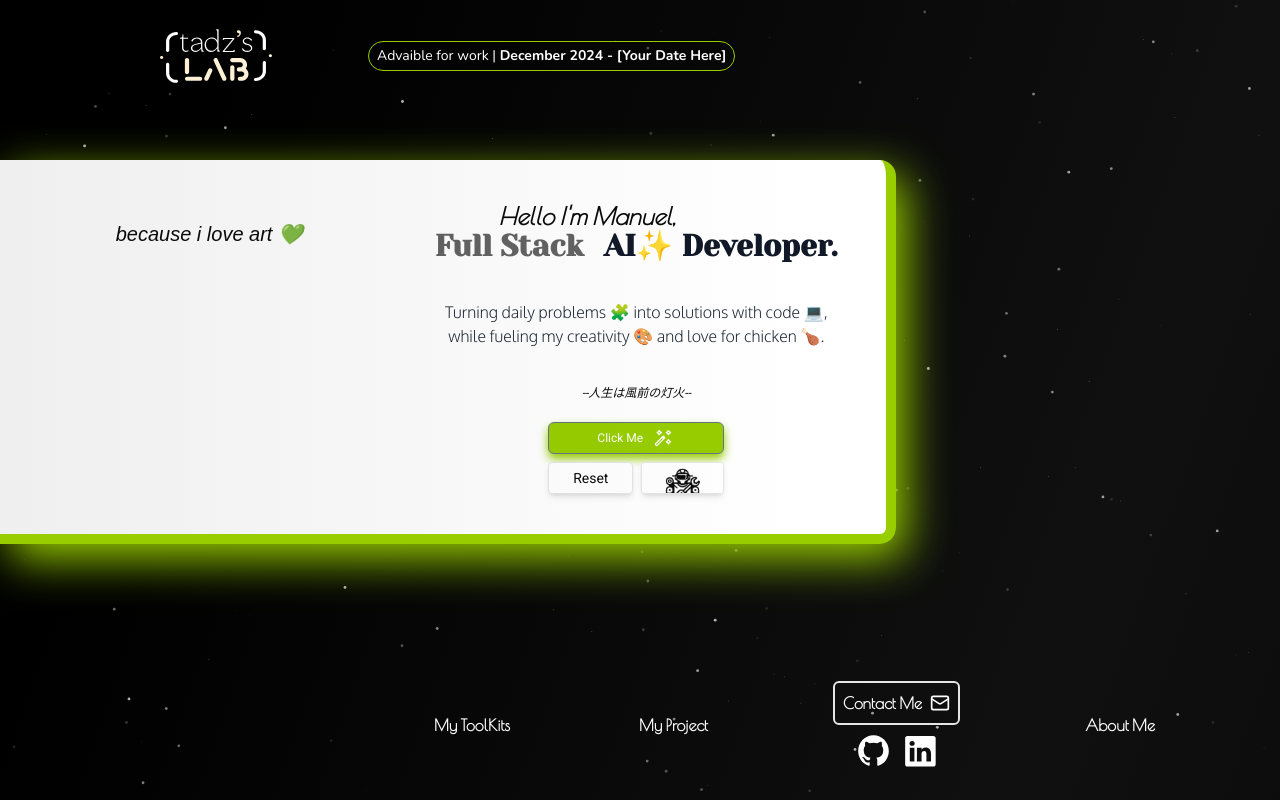
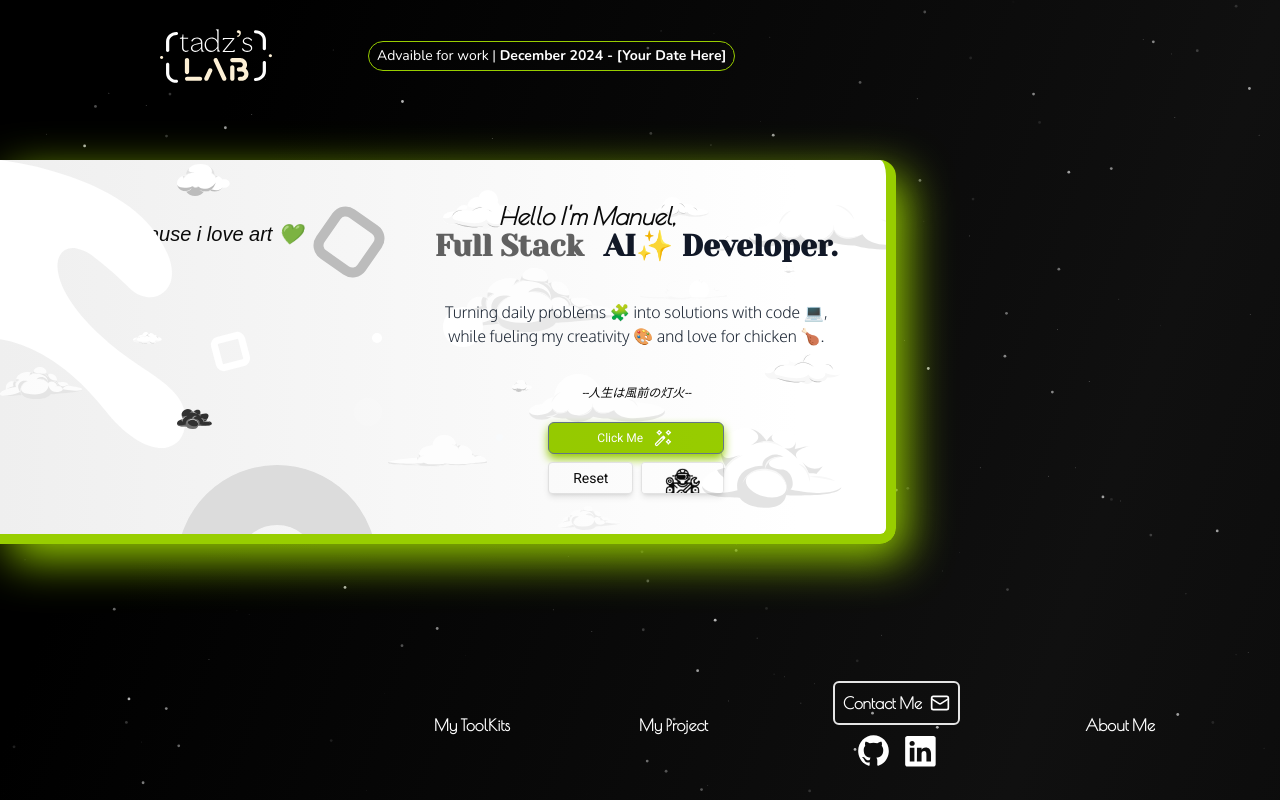
Before and after one commit to Stam2000/project-portfolio, a Next.js app: page / in a window 1280 px wide. Shown: the top 800 px of the page. Built offline with nearby package versions, Linux system fonts and the light colour scheme; a web font is replaced by a local one.

Commit message:
added design

```diff
--- a/app/page.tsx
+++ b/app/page.tsx
@@ -23,7 +23,6 @@ import React from "react";
 
 import { Display } from "@/components/display";
 import { useMediaQuery } from "react-responsive";
-
 import ToolKit from "@/components/toolKit";
 import { motion, useInView } from "framer-motion";
 import { extractBackgroundColors } from "@/lib/utils";
@@ -115,9 +114,10 @@ export default function Home() {
   });
   const [error, setError] = useState<string>("");
   const { isLoading, setIsLoading } = useContext(MyContext);
-
+  const [shadowBox, setShadowBox] = useState(["0px 0px 0px rgba(152,206,0,1)"]);
   const useRe = useRef(null);
   const isInView = useInView(useRe);
+  const [computedValues, setComputedValues] = useState({ lines: 20, dotsEachLine: 7 });
 
   const ca = useMemo(() => {
     return generateTailwindClasses(
@@ -125,6 +125,17 @@ export default function Home() {
       defaultConfig,
     );
   }, [currentLanguage?.colors]);
+
+  const memoizedColors = useMemo(() => {
+    return currentLanguage ? [...ca] : [...defColors];
+  }, [ca]);
+
+  const isMobile = useMediaQuery({ maxWidth: 500 });
+  const isTablet = useMediaQuery({ maxWidth: 768 });
+  const isSmallLaptop = useMediaQuery({ maxWidth: 1024 });
+  const isLaptop = useMediaQuery({ maxWidth: 1280 });
+  const isBigScreen = useMediaQuery({ minWidth: 1440 });
+
 
   const handleReset = () => {
     setChatHistory([]);
@@ -135,47 +146,6 @@ export default function Home() {
     setIsInitialContent(false);
   };
 
-  const memoizedColors = useMemo(() => {
-    return currentLanguage ? [...ca] : [...defColors];
-  }, [ca]);
-
-  const [shadowBox, setShadowBox] = useState(["0px 0px 0px rgba(152,206,0,1)"]);
-
-  const isMobile = useMediaQuery({ maxWidth: 500 });
-  const isTablet = useMediaQuery({ maxWidth: 768 });
-  const isSmallLaptop = useMediaQuery({ maxWidth: 1024 });
-  const isLaptop = useMediaQuery({ maxWidth: 1280 });
-  const isBigScreen = useMediaQuery({ minWidth: 1440 });
-
-  useEffect(() => {
-    const newBgColors = extractBackgroundColors(ca);
-    const lastColor = shiftColors(shadowBox);
-    const lastBg = shiftColors(borderColor);
-    const lastBtColor = shiftColors(btnColor);
-
-    setBorderColor([
-      lastBg!,
-      `${newBgColors[Math.floor(Math.random() * newBgColors.length)]}`,
-    ]);
-
-    setBtnColor([
-      lastBtColor!,
-      `${newBgColors[Math.floor(Math.random() * newBgColors.length)]}`,
-    ]);
-    setBtnShadow([
-      lastColor!,
-      `0px 5px 10px ${
-        newBgColors[Math.floor(Math.random() * newBgColors.length)]
-      }`,
-    ]);
-
-    setShadowBox([
-      lastColor!,
-      `10px 15px 45px ${
-        newBgColors[Math.floor(Math.random() * newBgColors.length)]
-      }`,
-    ]);
-  }, [ca]);
 
   async function handleSubmit() {
     setError("");
@@ -217,7 +187,35 @@ export default function Home() {
     setIsLoading(false);
   }
 
-  const [computedValues, setComputedValues] = useState({ lines: 20, dotsEachLine: 7 });
+  useEffect(() => {
+    const newBgColors = extractBackgroundColors(ca);
+    const lastColor = shiftColors(shadowBox);
+    const lastBg = shiftColors(borderColor);
+    const lastBtColor = shiftColors(btnColor);
+
+    setBorderColor([
+      lastBg!,
+      `${newBgColors[Math.floor(Math.random() * newBgColors.length)]}`,
+    ]);
+
+    setBtnColor([
+      lastBtColor!,
+      `${newBgColors[Math.floor(Math.random() * newBgColors.length)]}`,
+    ]);
+    setBtnShadow([
+      lastColor!,
+      `0px 5px 10px ${
+        newBgColors[Math.floor(Math.random() * newBgColors.length)]
+      }`,
+    ]);
+
+    setShadowBox([
+      lastColor!,
+      `10px 15px 45px ${
+        newBgColors[Math.floor(Math.random() * newBgColors.length)]
+      }`,
+    ]);
+  }, [ca]);
 
   useEffect(() => {
     const dotsEachLine = isTablet ? 3 : isLaptop ? 5 : 7;
@@ -232,6 +230,7 @@ export default function Home() {
         return `#fdf0d5`
       }
   },[currentLanguage])
+
 
   return (
     <main>
@@ -331,7 +330,7 @@ export default function Home() {
               gap-2
               `}
             >
-              {/* <DesignHeader /> */}
+              <DesignHeader />
               <div className="flex items-stretch justify-center w-full md:w-1/2 ">
                 <AnimatePresence mode="wait">
                   {currentLanguage ? (
--- a/components/designHeader.tsx
+++ b/components/designHeader.tsx
@@ -51,30 +51,30 @@ const DesignHeader = () => {
         secondaryColor="#bcbcbc"
         tertiaryColor="#f7f7f7"
       />
-      {isMob && <MySvg6
+      {isMob ? <MySvg6
         className="z-10 opacity-20 absolute h-7 top-[30%]  right-[18%] "
         primaryColor="white"
         secondaryColor="#bcbcbc"
         tertiaryColor="#f7f7f7"
-      />}
+      />:undefined}
       <MySvg
         className="z-0 absolute h-3 top-[46%]  left-[15%] md:top-[46%]  md:right-[23%] "
         primaryColor="white"
         secondaryColor="#bcbcbc"
         tertiaryColor="#f7f7f7"
       />
-      {isMob &&  <MySvg2
+      {isMob ?  <MySvg2
         className="z-10 opacity-40 absolute h-2 top-[28%]  right-[10%] "
         primaryColor="white"
         secondaryColor="#bcbcbc"
         tertiaryColor="#f7f7f7"
-      />}
-      {isMob && <MySvg5
+      />:undefined}
+      {isMob ? <MySvg5
         className="z-0 absolute h-5 top-[10%]  right-[20%] "
         primaryColor="white"
         secondaryColor="#dcdcdc"
         tertiaryColor="#bcbcbc"
-      />}
+      />:undefined}
       {/*Group 1 end*/}
       {/* <MySvg className="absolute h-8  bottom-[40%]  right-[5%] " primaryColor="white" secondaryColor="#bcbcbc" tertiaryColor="#bcbcbc" />
           <MySvg3 className="absolute h-20  bottom-[7%]  right-[5%] " primaryColor="white" secondaryColor="#bcbcbc" tertiaryColor="#bcbcbc" /> */}
```
